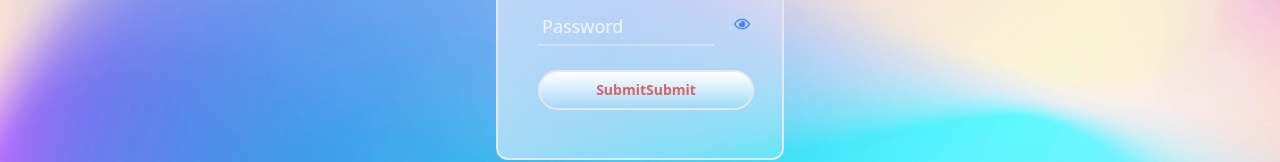
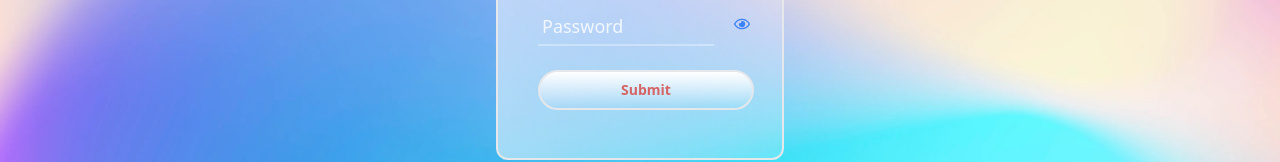
Before and after one commit to osayieseosa/successChemist, a React (Create React App) app: page /signIn in a window 1280 px wide. Shown: the part 400-562 px from the top of the page. Built offline with nearby package versions, Linux system fonts and the light colour scheme.

Commit message:
Bug fixes

```diff
--- a/src/components/SignIn.jsx
+++ b/src/components/SignIn.jsx
@@ -82,7 +82,6 @@ const SignIn = () => {
             className="border-2 w-full rounded-full text-sm bg-gradient-to-b from-[#fff] text-[#d66464] py-2 font-bold"
           >
             {loading ? "Verifying..." : "Submit"}
-            Submit
           </button>
         </form>
       </div>
```
